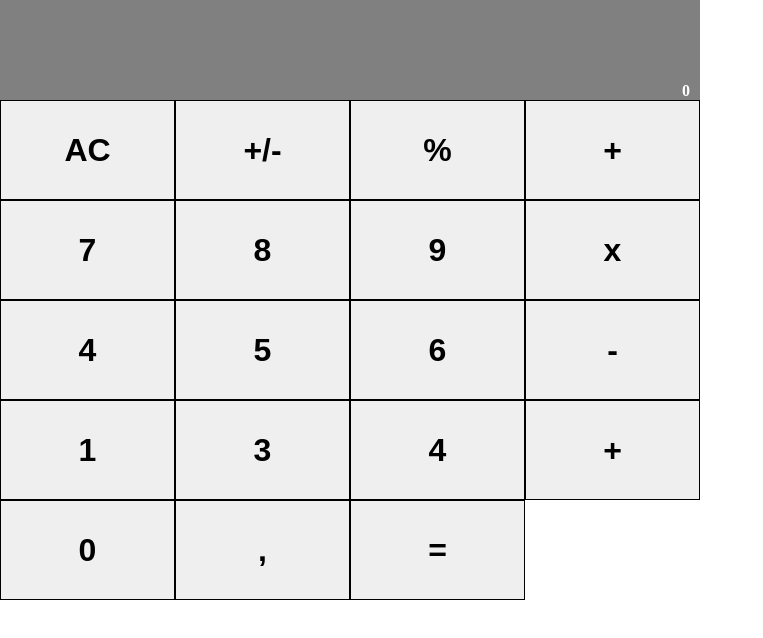
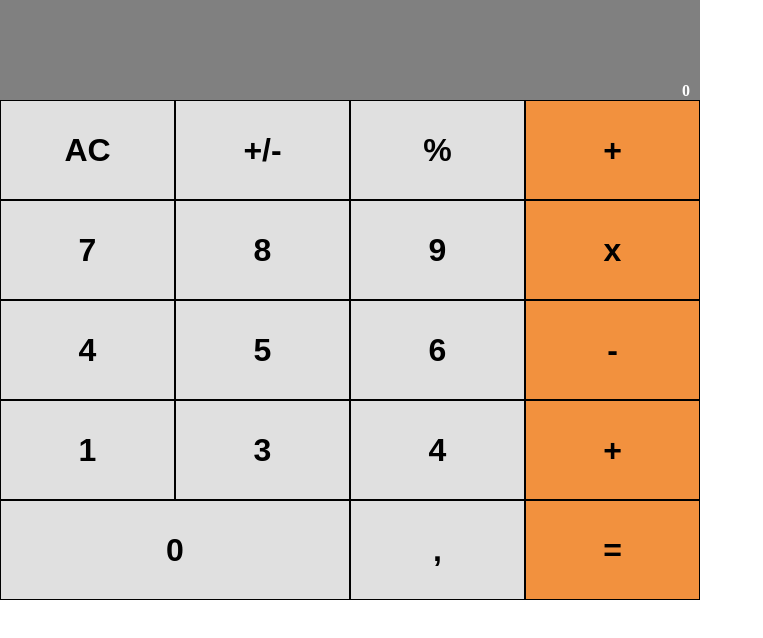
Before and after one commit to sz16900/calculator-react, a React (Create React App) app: page / in a window 1280 px wide. Shown: the top 638 px of the page, without its empty margins (0-763 px from the left). Built offline with nearby package versions, Linux system fonts and the light colour scheme.

Commit message:
refactor button styles with style-components

```diff
--- a/src/assets/main.css
+++ b/src/assets/main.css
@@ -31,13 +31,3 @@
 #button-panel-container div {
   height: 100px;
 }
-
-/* Button */
-
-#button-container {
-  width: 25%;
-  height: 100%;
-  font-size: 2em;
-  font-weight: bolder;
-  border: 1px solid black;
-}
--- a/src/components/Button.js
+++ b/src/components/Button.js
@@ -1,12 +1,22 @@
 import React from 'react';
 import propTypes from 'prop-types';
+import styled from 'styled-components';
+
+const ButtonStyled = styled.button`
+  width: ${(props) => (props.wide ? '50%' : '25%')};
+  height: 100%;
+  font-size: 2em;
+  font-weight: bolder;
+  border: 1px solid black;
+  background: ${(props) => (props.color ? '#F2913E' : '#E0E0E0')};
+`;
 
 const Button = (props) => {
-  const { name } = props;
+  const { name, wide, color } = props;
   return (
-    <button id="button-container" type="button">
-      {name}
-    </button>
+    <ButtonStyled wide={wide} color={color}>
+      <p>{name}</p>
+    </ButtonStyled>
   );
 };
 
--- a/src/components/ButtonPanel.js
+++ b/src/components/ButtonPanel.js
@@ -8,30 +8,30 @@ const ButtonPanel = () => (
       <Button name="AC" />
       <Button name="+/-" />
       <Button name="%" />
-      <Button name="+" />
+      <Button name="+" color />
     </div>
     <div className="group-2">
       <Button name="7" />
       <Button name="8" />
       <Button name="9" />
-      <Button name="x" />
+      <Button name="x" color />
     </div>
     <div className="group-3">
       <Button name="4" />
       <Button name="5" />
       <Button name="6" />
-      <Button name="-" />
+      <Button name="-" color />
     </div>
     <div className="group-4">
       <Button name="1" />
       <Button name="3" />
       <Button name="4" />
-      <Button name="+" />
+      <Button name="+" color />
     </div>
     <div className="group-5">
-      <Button name="0" />
+      <Button name="0" wide />
       <Button name="," />
-      <Button name="=" />
+      <Button name="=" color />
     </div>
   </div>
 );
```
